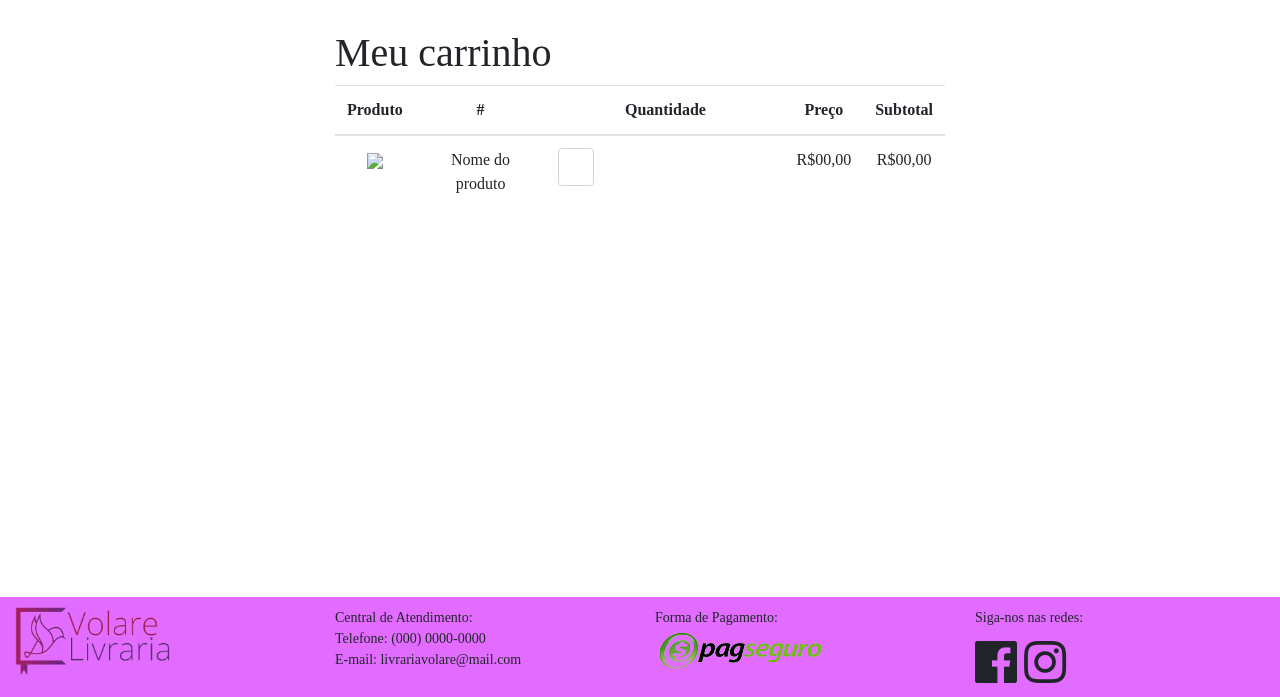
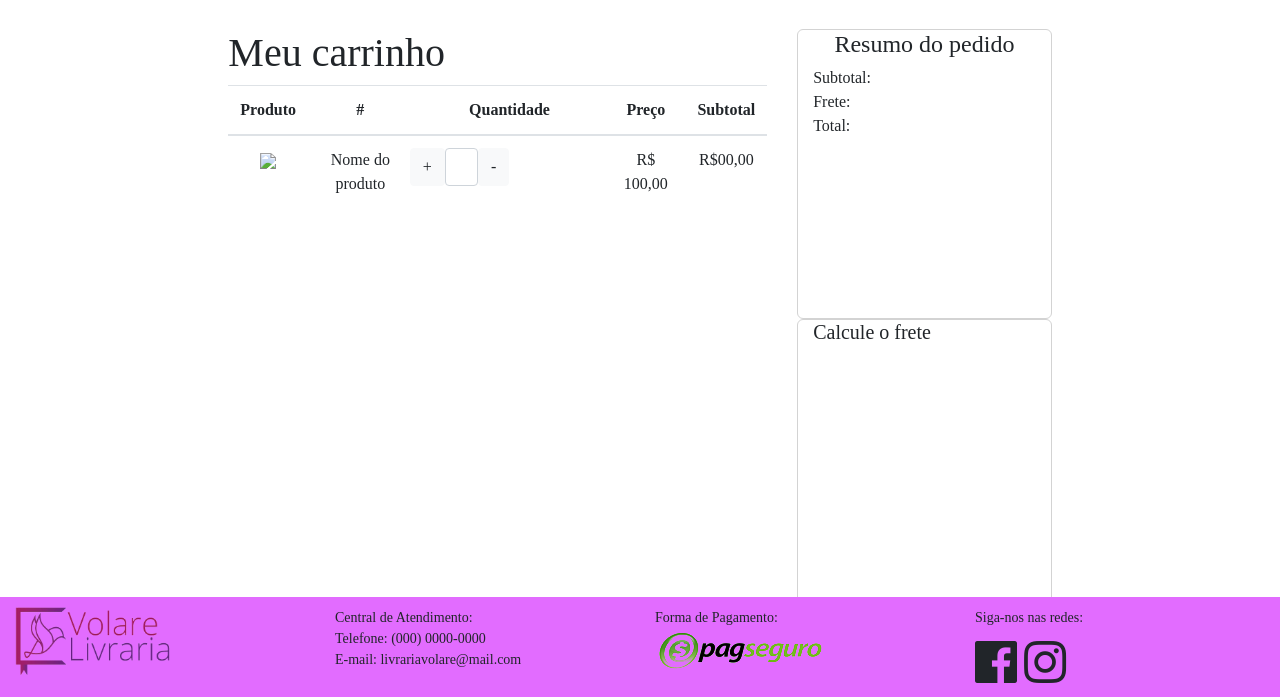
Before and after one commit to ygorfsilva/projeto-livraria-volare, a PHP site: page /carrinho.php in a window 1280 px wide. Shown: the part 103-800 px from the top of the page. Run offline with PHP 8.4, Linux system fonts and the light colour scheme; some libraries are stand-ins or nearby versions.

Commit message:
Alterações

```diff
--- a/carrinho.php
+++ b/carrinho.php
@@ -1,5 +1,7 @@
 <?php require_once("header.php"); ?>
-    <div class="container-fluid col-md-6 margintop">
+    <div class="container-fluid col-8 margintop">
+        <div class="row">
+            <div class="col-8">
                 <h1>Meu carrinho</h1>
                 <table class="table text-center">
                     <thead>
@@ -21,14 +23,39 @@
                             </td>
                             <td>
                                 <div class="form-group"><!--tentar alinhar-->
-                            <input type="number" class="form-control col-2" name="qtdProduto" min="1">
+                                    <div class="row">
+                                        <button type="button" class="btn btn-light">+</button>
+                                        <input type="text" class="form-control col-2 light" name="qtdProduto" min="1">
+                                        <button type="button" class="btn btn-light">-</button>
+                                    </div>
                                 </div>
                             </td>
-                    <td>R$00,00</td>
+                            <td>R$ <span id="idpreco">100,00</span></td>
                             <td><!--fazer um js-->R$00,00</td>
                         </tr>
                         <tr>
                     </tbody>
                 </table>
             </div>
+            <div class="col-4">
+                <div class="col bordasc">
+                    <h4 class="text-center">Resumo do pedido</h4>
+                        <p>
+                            Subtotal:<br/>
+                            Frete:<br/>
+                            Total:<br/>
+                        </p>
+                </div>
+                <div class="col bordasc">
+                    <h5>Calcule o frete</h5>
+
+                </div>
+            </div>
+        </div>
+    </div>
+
 <?php require_once("footer.php"); ?>
+<script>
+    console.log(document.getElementById("idpreco").textContent);
+    console.log($("#idpreco").text());
+</script>
```
Also changed, not shown: php/CRUDS/carrinho.php (+43 -10 lines). Lines whose indentation alone changed are shown as unchanged.
